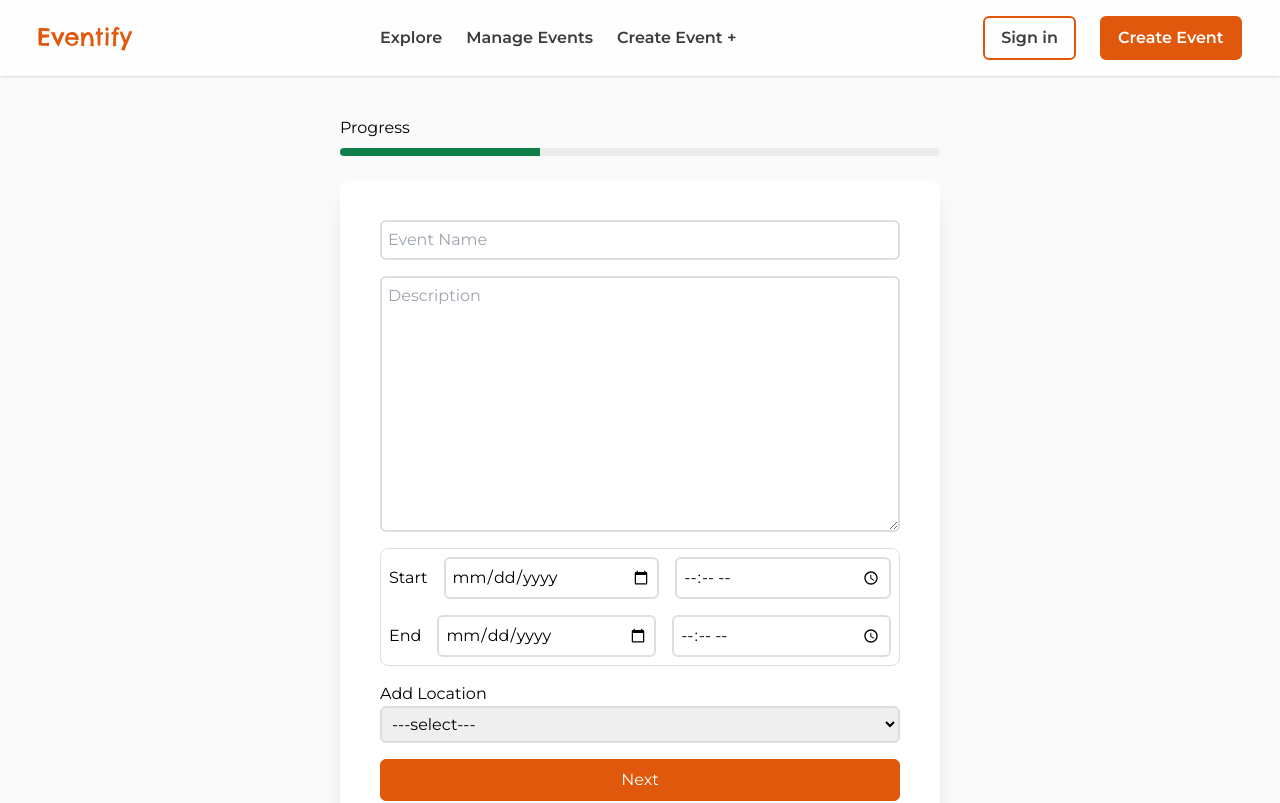
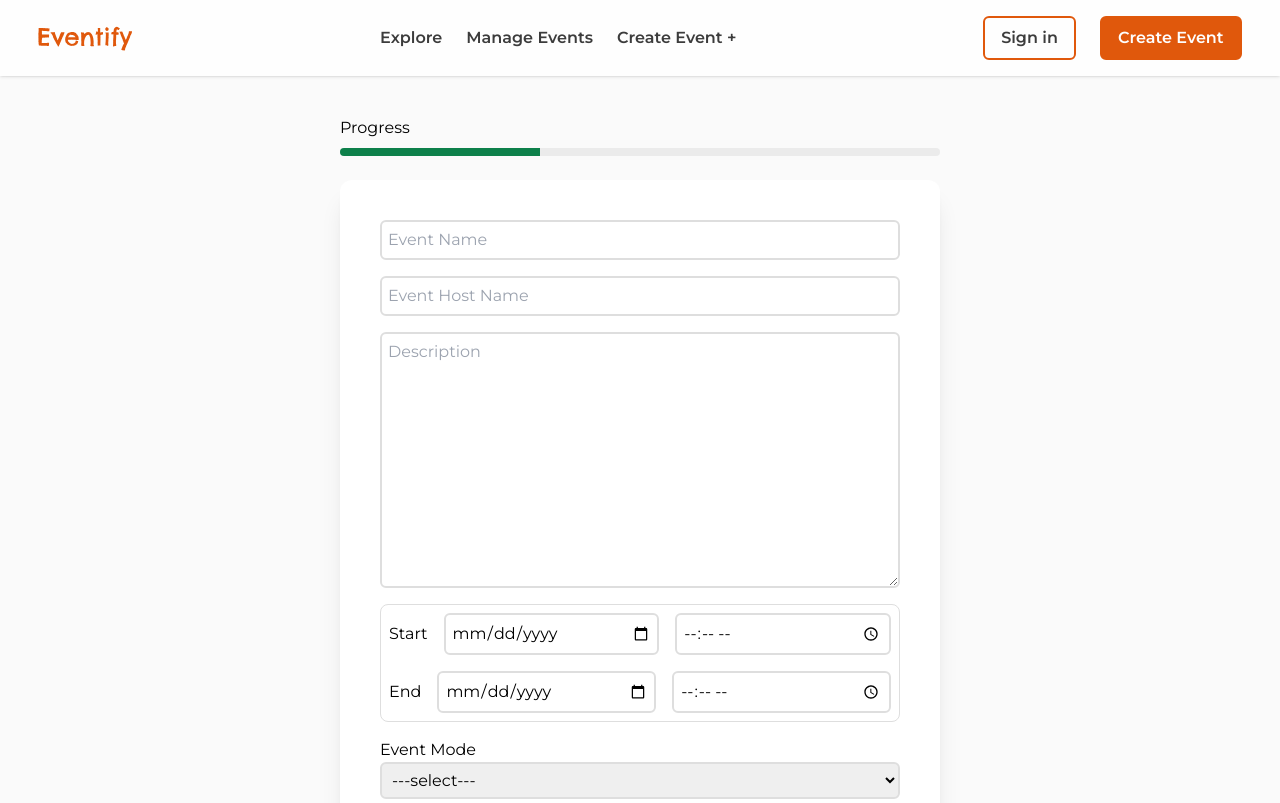
Before and after one commit to IamNaeto/eventify, a React (Vite) app in the folder frontend/: page /event/create in a window 1280 px wide. Shown: the top 803 px of the page. Built offline with nearby package versions, Linux system fonts and the light colour scheme.

Commit message:
frontend/feat/event form fixes

```diff
--- a/frontend/src/components/utiles/Create.jsx
+++ b/frontend/src/components/utiles/Create.jsx
@@ -9,13 +9,14 @@ import EventFormIntro from "./EventFormInto";
 const Create = () => {
   const [progressStage, setProgressStage] = useState(1);
   const [name, setName] = useState("");
+  const [host, setHost] = useState("");
   const [description, setDescription] = useState("");
   const [startDate, setStartDate] = useState("");
   const [startTime, setStartTime] = useState("");
   const [endDate, setEndDate] = useState("");
   const [endTime, setEndTime] = useState("");
+  const [mode, setMode] = useState("");
   const [location, setLocation] = useState("");
-  const [venue, setVenue] = useState("");
   const [link, setLink] = useState("");
   const [category, setCategory] = useState("");
   const [capacity, setCapacity] = useState("");
@@ -29,14 +30,15 @@ const Create = () => {
     e.preventDefault();
     if (
       !name ||
+      !host ||
       !description ||
       !startDate ||
       !startTime ||
       !endDate ||
       !endTime ||
-      !location ||
-      (location === "Physical" && !venue) ||
-      (location === "Virtual (Zoom/Meet)" && !link)
+      !mode ||
+      (mode === "Physical" && !location) ||
+      (mode === "Virtual (Zoom/Meet)" && !link)
     ) {
       toast.error("All fields must be filled");
       return;
@@ -54,13 +56,14 @@ const Create = () => {
 
     const data = {
       event_name: name,
+      event_host_name: host,
       event_description: description,
       event_start_date: startDate,
       event_start_time: startTime,
       event_end_date: endDate,
       event_end_time: endTime,
+      event_mode: mode,
       event_location: location,
-      event_venue: venue,
       event_link: link,
       event_category: category,
       event_capacity: capacity,
@@ -99,6 +102,8 @@ const Create = () => {
             <EventFormIntro
               setName={setName}
               name={name}
+              setHost={setHost}
+              host={host}
               setDescription={setDescription}
               description={description}
               setStartDate={setStartDate}
@@ -109,10 +114,10 @@ const Create = () => {
               endDate={endDate}
               setEndTime={setEndTime}
               endTime={endTime}
+              setMode={setMode}
+              mode={mode}
               setLocation={setLocation}
               location={location}
-              setVenue={setVenue}
-              venue={venue}
               setLink={setLink}
               link={link}
               handleInitialValidation={handleInitialValidation}
--- a/frontend/src/components/utiles/EventFormInto.jsx
+++ b/frontend/src/components/utiles/EventFormInto.jsx
@@ -3,6 +3,8 @@ import { Link } from "react-router-dom";
 const CreateEventIntro = ({
   setName,
   name,
+  setHost,
+  host,
   setDescription,
   description,
   setStartDate,
@@ -13,10 +15,10 @@ const CreateEventIntro = ({
   endDate,
   setEndTime,
   endTime,
+  setMode,
+  mode,
   setLocation,
   location,
-  setVenue,
-  venue,
   setLink,
   link,
   handleInitialValidation,
@@ -37,6 +39,14 @@ const CreateEventIntro = ({
         name="event_name"
         value={name}
         onChange={(e) => setName(e.target.value)}
+      />
+      <input
+        type="text"
+        placeholder="Event Host Name"
+        className="input"
+        name="event_host_name"
+        value={host}
+        onChange={(e) => setHost(e.target.value)}
       />
 
       <textarea
@@ -88,32 +98,32 @@ const CreateEventIntro = ({
       </div>
 
       <label htmlFor="">
-        Add Location
+        Event Mode
         <select
-          name="location"
+          name="event_mode"
           id=""
           className="input"
-          value={location}
-          onChange={(e) => setLocation(e.target.value)}
+          value={mode}
+          onChange={(e) => setMode(e.target.value)}
         >
           <option value="">---select---</option>
           <option value="Physical">Physical</option>
           <option value="Virtual (Zoom/Meet)">Virtual (Zoom/Meet)</option>
         </select>
       </label>
-      {location === "Physical" ? (
+      {mode === "Physical" ? (
         <label htmlFor="">
-          Enter Venue
+          Enter Location
           <input
             type="text"
             className="input"
-            placeholder="Enter event venue"
-            name="venue"
-            value={venue}
-            onChange={(e) => setVenue(e.target.value)}
+            placeholder="Enter event location"
+            name="location"
+            value={location}
+            onChange={(e) => setLocation(e.target.value)}
           />
         </label>
-      ) : location === "Virtual (Zoom/Meet)" ? (
+      ) : mode === "Virtual (Zoom/Meet)" ? (
         <label htmlFor="">
           Enter Link
           <input
```
